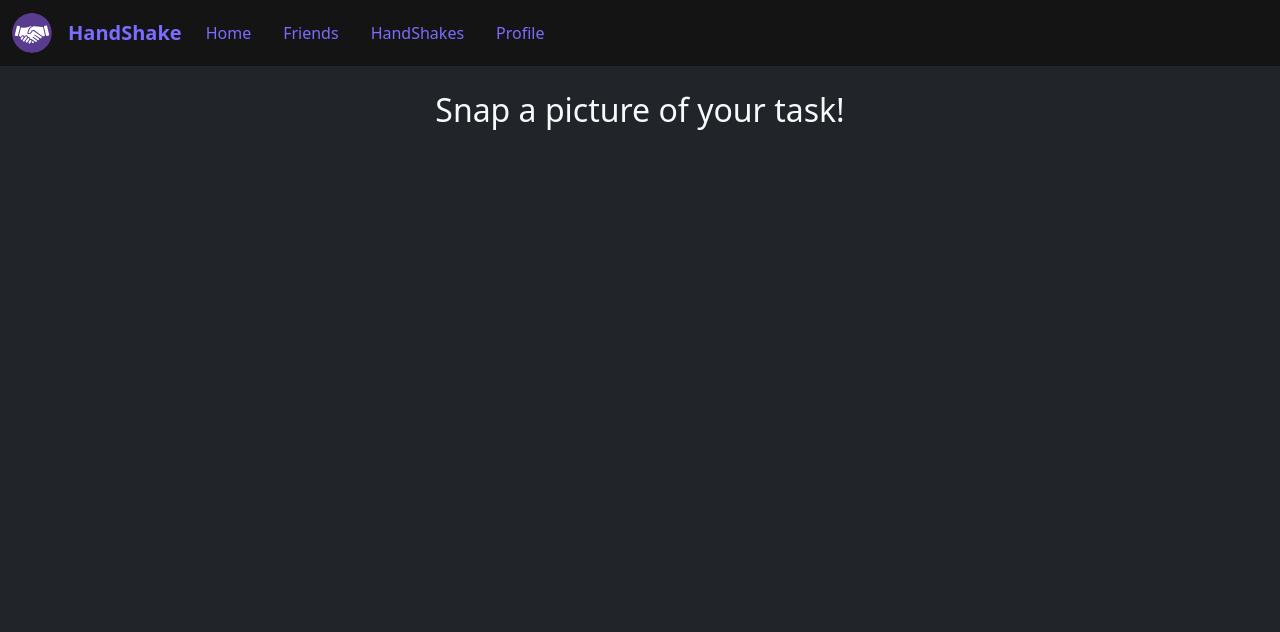
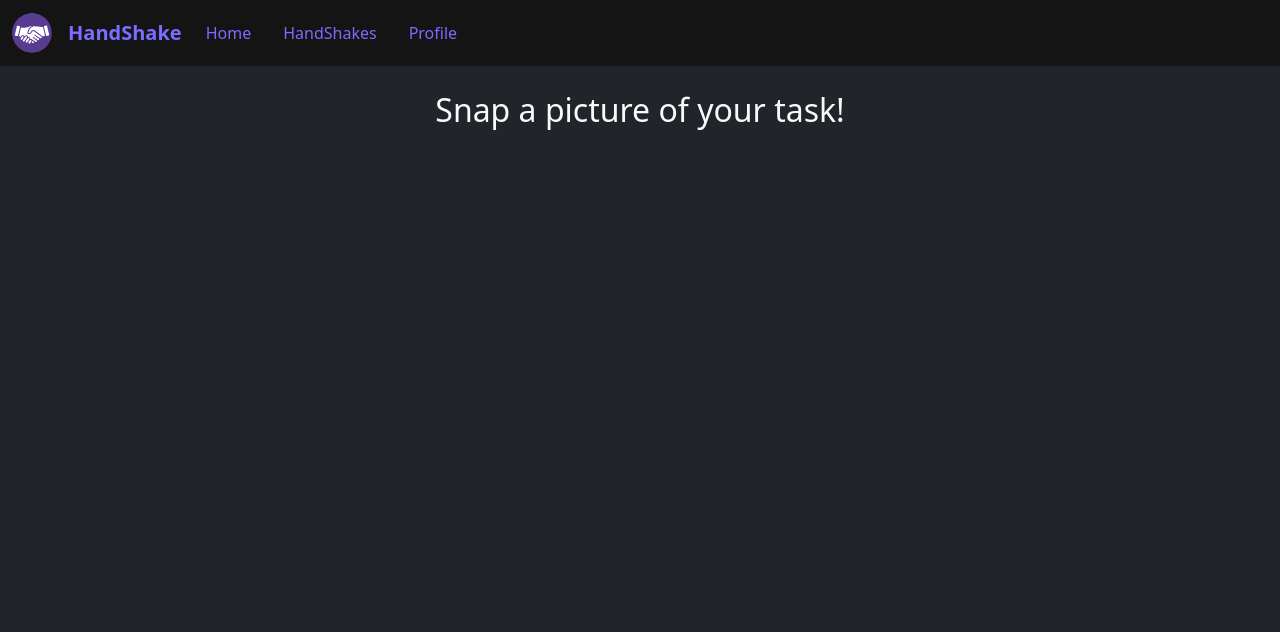
Before and after one commit to hasanwazzan5/HandShake, a Flask app: page /camera in a window 1280 px wide. Shown: the top 632 px of the page. Run offline with Flask 3, Linux system fonts and the light colour scheme.

Commit message:
Removed friends link

```diff
--- a/app/templates/site/navBar.html
+++ b/app/templates/site/navBar.html
@@ -51,9 +51,15 @@
         </button>
         <div class="collapse navbar-collapse" id="navbarNavAltMarkup">
           <div class="navbar-nav gap-3">
-            <a class="nav-link" aria-current="page" href="{{url_for('site.dashboard')}}">Home</a>
-            <a class="nav-link" href="#">Friends</a>
-            <a class="nav-link" href="{{url_for('site.show_pairing')}}">HandShakes</a>
+            <a
+              class="nav-link"
+              aria-current="page"
+              href="{{url_for('site.dashboard')}}"
+              >Home</a
+            >
+            <a class="nav-link" href="{{url_for('site.show_pairing')}}"
+              >HandShakes</a
+            >
             <a class="nav-link" href="#">Profile</a>
           </div>
         </div>
```
